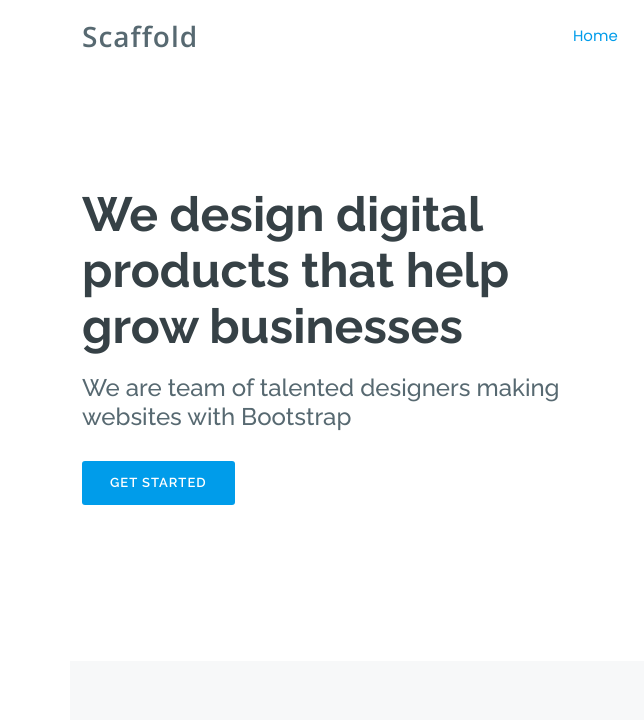
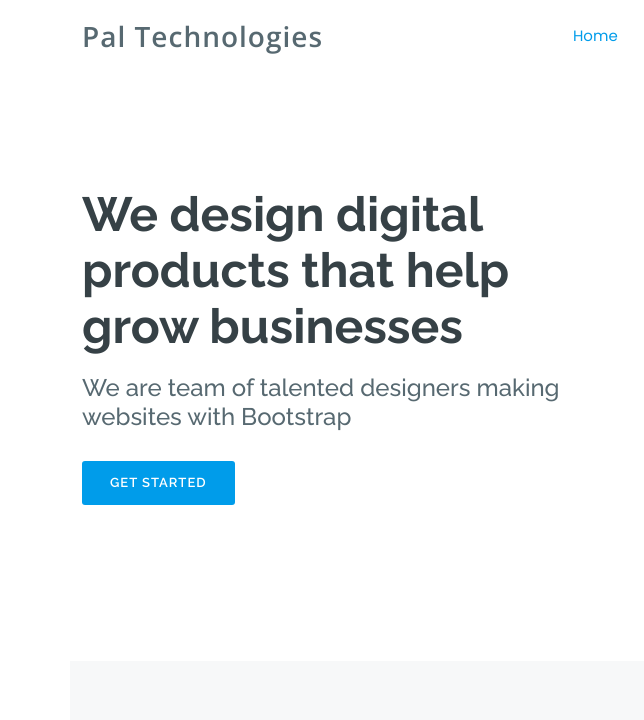
Before and after one commit to tejasperuri/MyFirstProject, a plain HTML site: page index.html in a window 1280 px wide. Shown: the top 720 px of the page, 0-644 px from the left. Drawn offline with nearby package versions, Linux system fonts and the light colour scheme.

Commit message:
Updated company name

```diff
--- a/index.html
+++ b/index.html
@@ -43,7 +43,7 @@
     <div class="container d-flex align-items-center">
 
       <div class="logo me-auto">
-        <h1><a href="index.html">Scaffold</a></h1>
+        <h1><a href="index.html">Pal Technologies</a></h1>
         <!-- Uncomment below if you prefer to use an image logo -->
         <!-- <a href="index.html"><img src="assets/img/logo.png" alt="" class="img-fluid"></a>-->
       </div>
```
Also changed, not shown: inner-page.html (+1 -1 lines), portfolio-details.html (+1 -1 lines).
